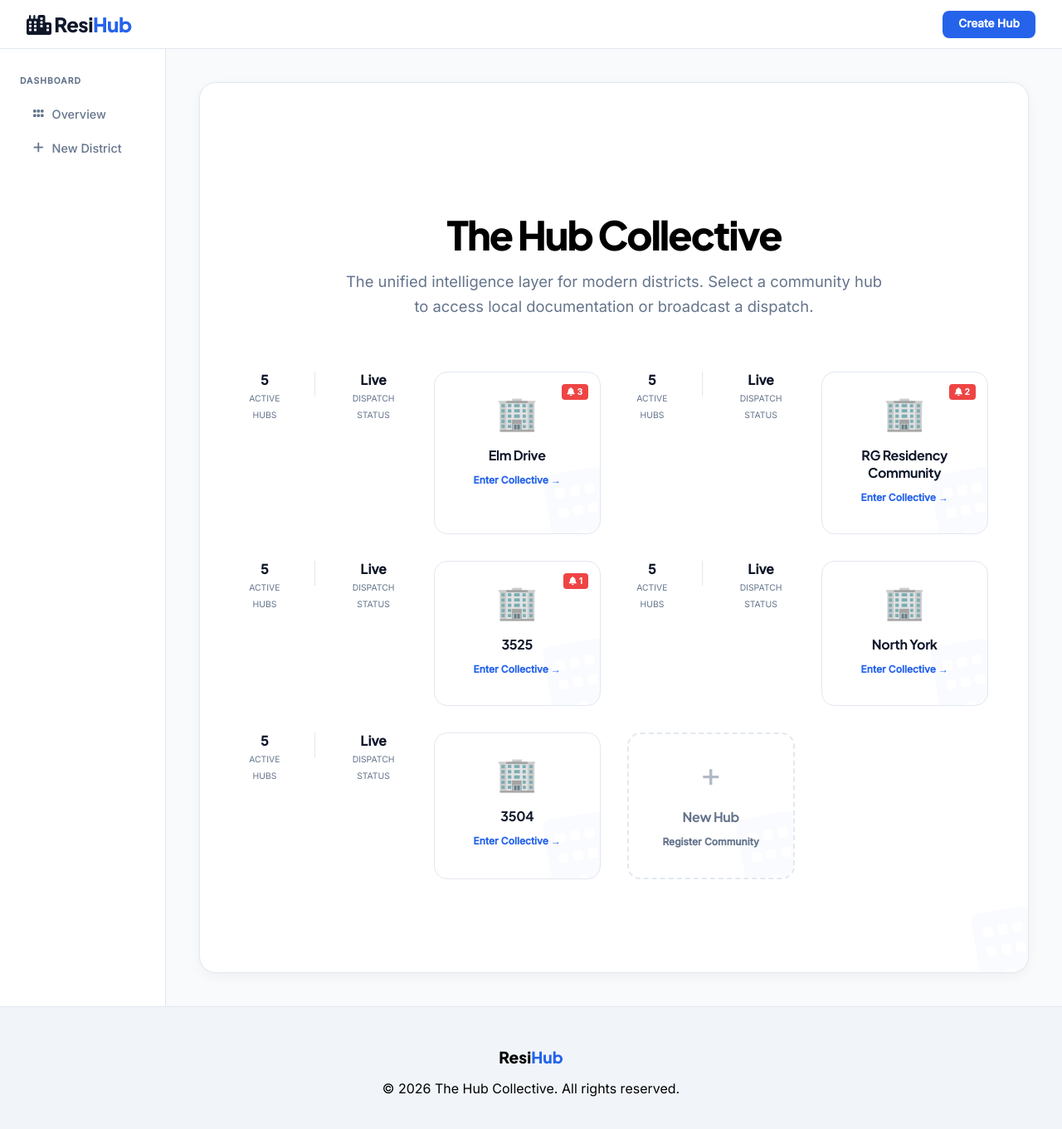
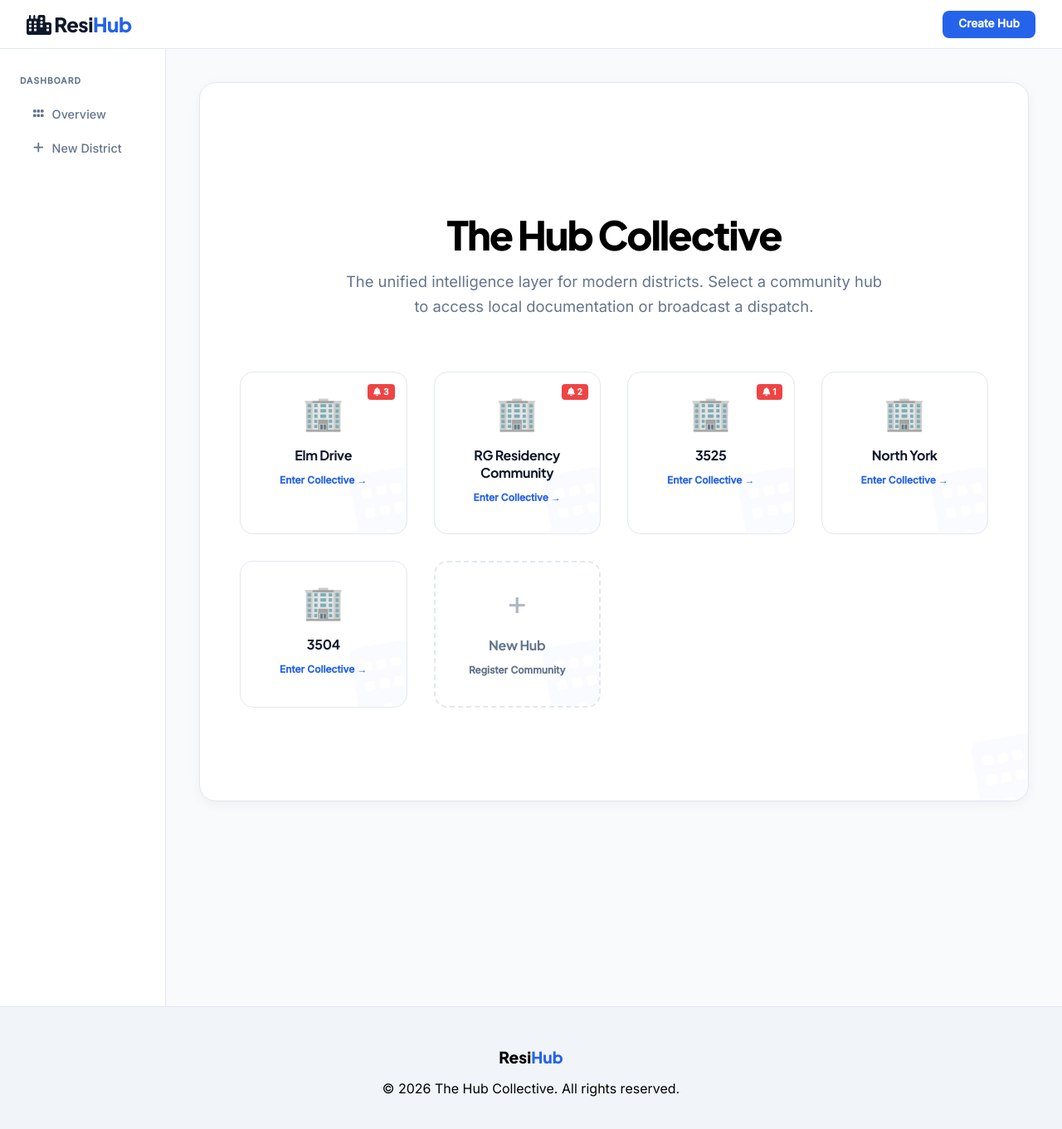
Before and after one commit to dekumar2-lab/lab-community, a Jekyll site: the page built from index.html, in a window 1280 px wide and 1386 px high. Shown: the top 1361 px of the window at 83% size. Built offline with Jekyll 4.4.1, drawn with Linux system fonts in a browser that asks for light colours.

```diff
--- a/index.html
+++ b/index.html
@@ -12,17 +12,7 @@
         {% assign condos = site.pages | map: 'condo' | uniq | compact %}
         {% for building in condos %}
             {% assign alerts = site.pages | where: "layout", "broadcast" | where: "condo", building %}
-            <div style="display: flex; justify-content: center; gap: 30px; margin-bottom: 3rem;">
-                <div style="text-align: center;">
-                    <div style="font-weight: 800; color: var(--text-main);">{{ condos.size }}</div>
-                    <small style="color: var(--text-muted); text-transform: uppercase; font-size: 0.65rem;">Active Hubs</small>
-                </div>
-                <div style="width: 1px; background: var(--border); height: 30px;"></div>
-                <div style="text-align: center;">
-                    <div style="font-weight: 800; color: var(--text-main);">Live</div>
-                    <small style="color: var(--text-muted); text-transform: uppercase; font-size: 0.65rem;">Dispatch Status</small>
-                </div>
-            </div>
+
             <a href="{{ site.baseurl }}/content/{{ building | slugify }}/" class="hub-card">
                 {% if alerts.size > 0 %}
                 <div style="position: absolute; top: 12px; right: 12px; background: #ef4444; color: white; font-size: 0.65rem; padding: 3px 7px; border-radius: 6px; font-weight: 800; border: 2px solid white;">
--- a/submit.html
+++ b/submit.html
@@ -29,10 +29,11 @@
         </div>
 
         <div class="form-actions">
-            <button type="submit" id="submitBtn" class="btn-submit-main">
+            <a href="{{ site.baseurl }}/" class="btn-cancel">Cancel</a>
+             <button type="submit" id="submitBtn" class="btn-submit-main">
                 <i class="fa-solid fa-cloud-arrow-up"></i> Submit for Review
             </button>
-            <a href="{{ site.baseurl }}/" class="btn-cancel">Cancel</a>
+
         </div>
     </form>
 </div>
```
Also changed, not shown: broadcast.html (+13 -10 lines).
